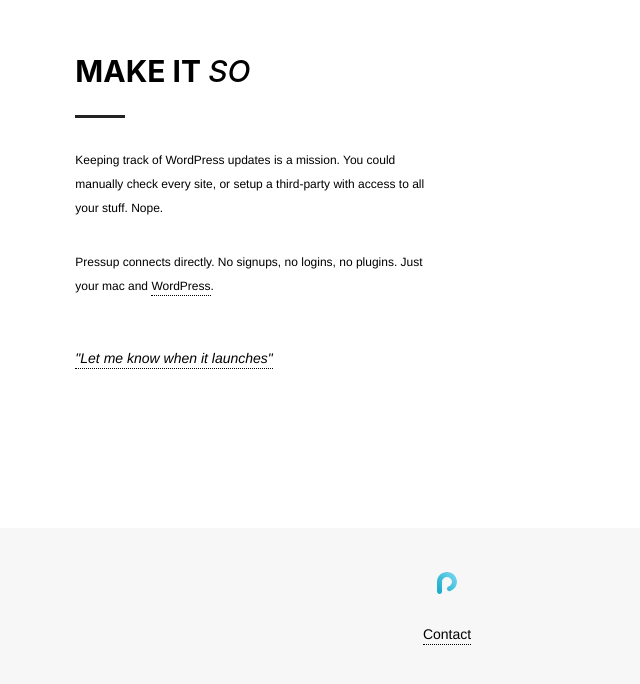
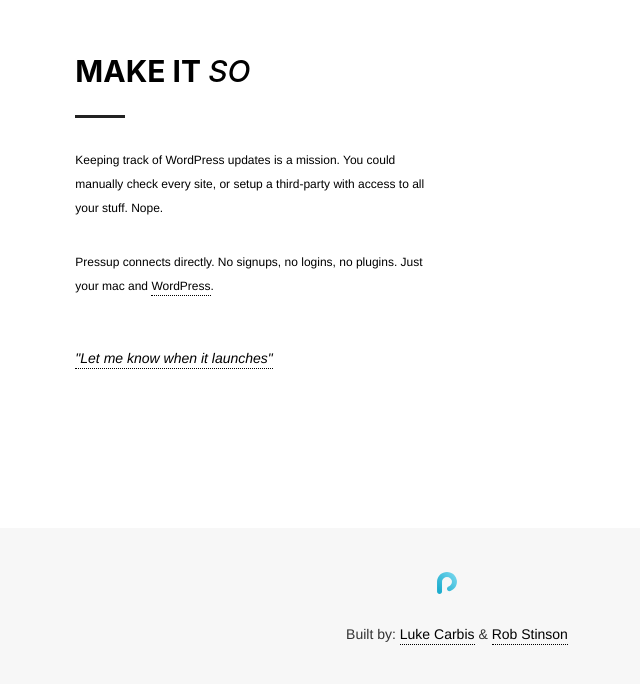
Before and after one commit to RobStino/getpressup.com, a plain HTML site: page index.html in a window 1280 px wide. Shown: the part 945-1629 px from the top of the page, without its empty margins (193-833 px from the left). Drawn offline with nearby package versions, Linux system fonts and the light colour scheme.

Commit message:
Add Luke and Rob to footer

```diff
--- a/css/sass/_sections.scss
+++ b/css/sass/_sections.scss
@@ -413,4 +413,7 @@ filter: progid:DXImageTransform.Microsoft.gradient( startColorstr='#39b7dd', end
 		max-width: 20px;
 		display: inline-block;
 	}
+	span {
+		margin-left: 20px;
+	}
 }
--- a/index.html
+++ b/index.html
@@ -158,7 +158,8 @@
                 <img src="images/pressup_logo.svg">
             </div>
             <div>
-                <a href="mailto:hi@getpressup.com">Contact</a>
+                <!-- <a href="mailto:hi@getpressup.com">Contact</a> -->
+                <span>Built by: <a href="http://carb.is">Luke Carbis</a> & <a href="http://number11.co">Rob Stinson</a></span>
             </div>
         </div>
     </section>
```
Also changed, not shown: css/stylesheets/screen.css.
